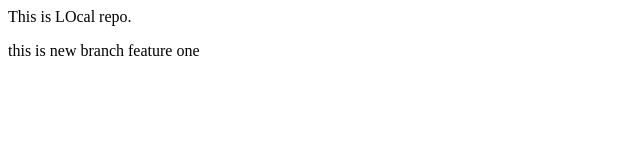
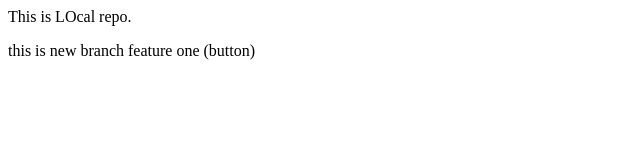
Before and after one commit to athira-8089/localrepo, a plain HTML site: page LocalRepo/index.html in a window 1280 px wide. Shown: the full height of the page, 0-640 px from the left. Drawn offline with Linux system fonts and the light colour scheme.

```diff
--- a/LocalRepo/index.html
+++ b/LocalRepo/index.html
@@ -1,2 +1,2 @@
 <p>This is LOcal repo.</p>
-<p> this is new branch feature one</p>
+<p> this is new branch feature one (button)</p>
```
